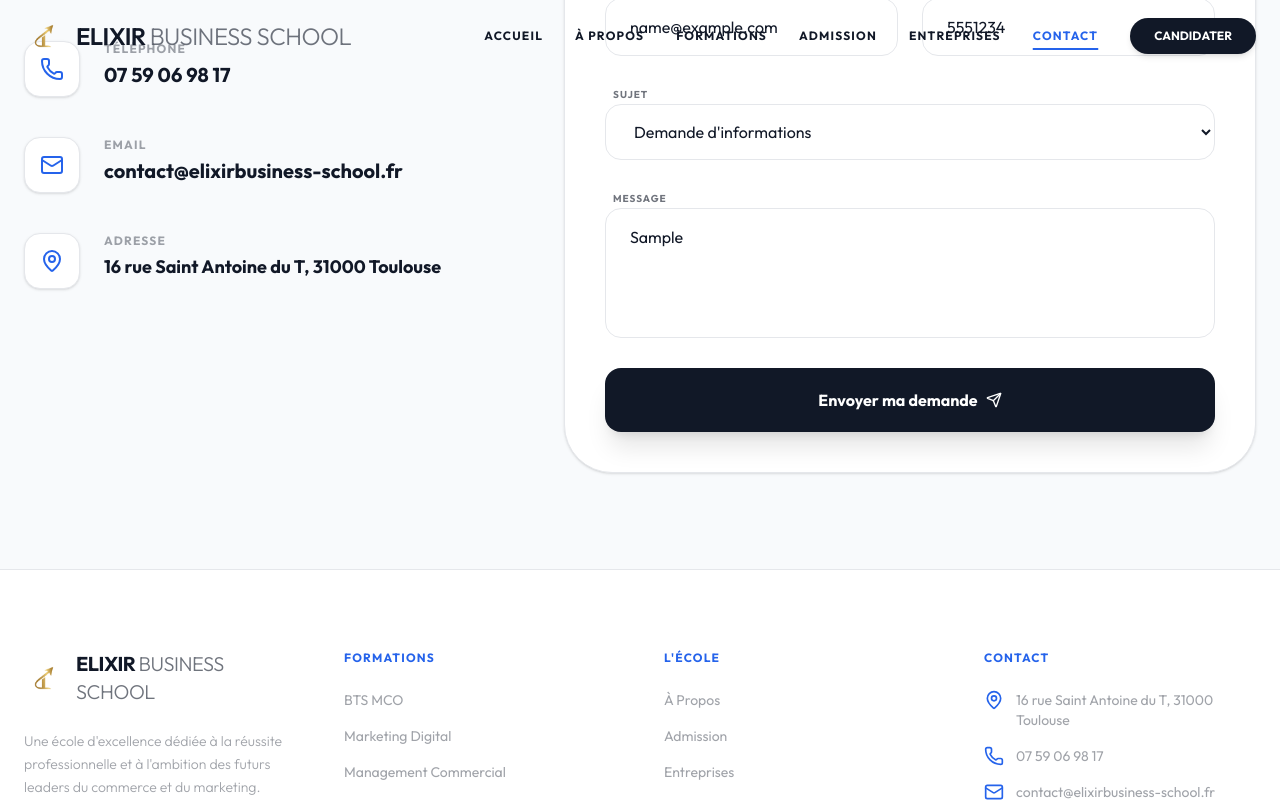
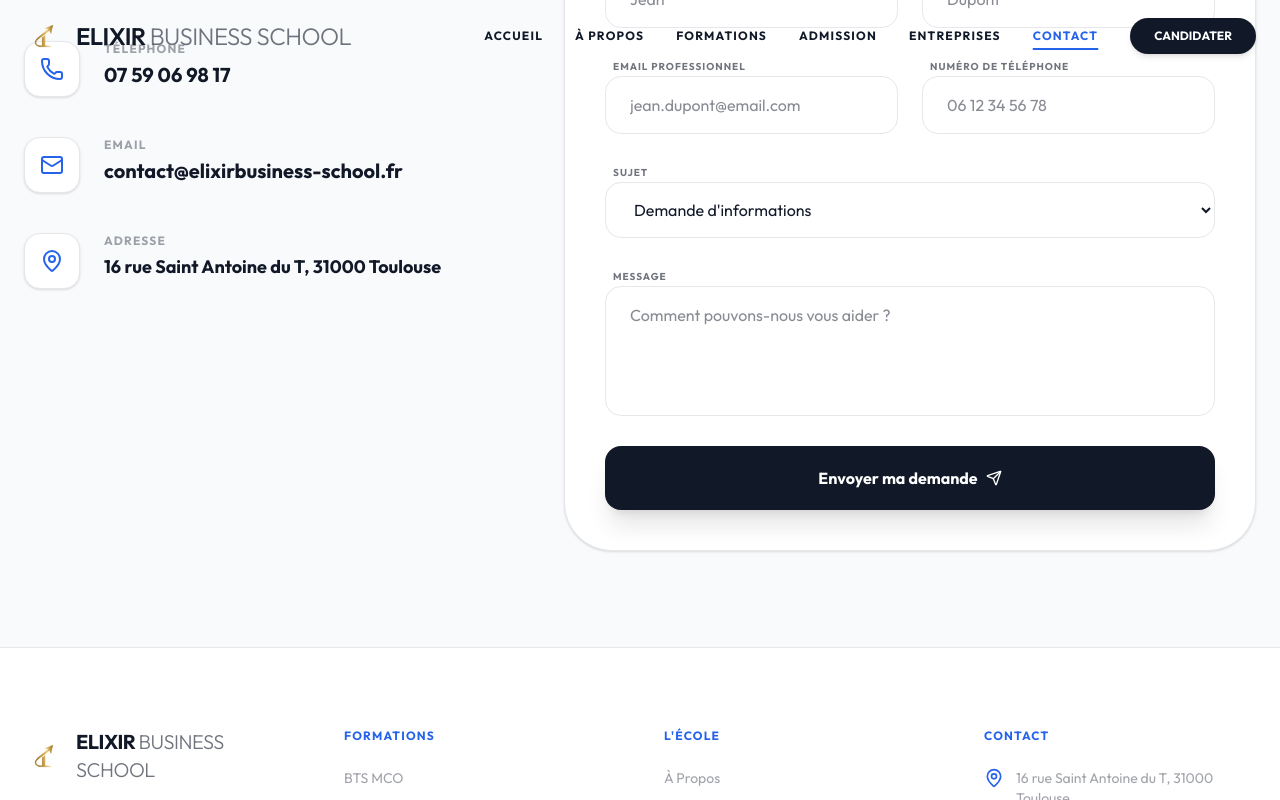
Before and after one commit to Bingo-agency26/Elixir-business-school, a React (Vite) app: page /contact in a window 1280 px wide. Both pictures are taken after typing "Sample", "Sample", "name@example.com", "5551234", "Sample" into the empty fields and a click on the button "Envoyer ma demande". Shown: the part 463-1263 px from the top of the page. Built offline with nearby package versions, Linux system fonts and the light colour scheme.

Commit message:
feat: connect contact form with EmailJS service and add feedback UI

```diff
--- a/package.json
+++ b/package.json
@@ -11,6 +11,7 @@
     "lint": "tsc --noEmit"
   },
   "dependencies": {
+    "@emailjs/browser": "^4.4.1",
     "@google/genai": "^1.29.0",
     "@tailwindcss/vite": "^4.1.14",
     "@vitejs/plugin-react": "^5.0.4",
--- /dev/null
+++ b/src/lib/email.ts
@@ -0,0 +1,34 @@
+import emailjs from '@emailjs/browser';
+
+const SERVICE_ID = 'service_xuwlgk6';
+const TEMPLATE_ID = 'template_6yf5o9f';
+const PUBLIC_KEY = 'blS21FUZB-s4ml5Q2';
+
+export interface EmailParams {
+  firstname: string;
+  lastname: string;
+  email: string;
+  phone: string;
+  subject: string;
+  message: string;
+}
+
+export const sendContactEmail = async (params: EmailParams) => {
+  return emailjs.send(
+    SERVICE_ID,
+    TEMPLATE_ID,
+    {
+      firstname: params.firstname,
+      lastname: params.lastname,
+      email: params.email,
+      phone: params.phone,
+      subject: params.subject,
+      message: params.message,
+      // Fallback combined variables for different template formats
+      from_name: `${params.firstname} ${params.lastname}`,
+      from_email: params.email,
+      reply_to: params.email,
+    },
+    PUBLIC_KEY
+  );
+};
--- a/src/pages/Contact.tsx
+++ b/src/pages/Contact.tsx
@@ -1,8 +1,53 @@
+import React, { useState, FormEvent } from 'react';
 import SectionHeading from '../components/SectionHeading';
 import { motion } from 'motion/react';
-import { Mail, Phone, MapPin, Send } from 'lucide-react';
+import { Mail, Phone, MapPin, Send, CheckCircle2, AlertCircle, Loader2 } from 'lucide-react';
+import { sendContactEmail } from '../lib/email';
 
 export default function Contact() {
+  const [formData, setFormData] = useState({
+    firstname: '',
+    lastname: '',
+    email: '',
+    phone: '',
+    subject: "Demande d'informations",
+    message: '',
+  });
+
+  const [isSubmitting, setIsSubmitting] = useState(false);
+  const [status, setStatus] = useState<'idle' | 'success' | 'error'>('idle');
+  const [errorMessage, setErrorMessage] = useState('');
+
+  const handleSubmit = async (e: FormEvent) => {
+    e.preventDefault();
+    setIsSubmitting(true);
+    setStatus('idle');
+    setErrorMessage('');
+
+    try {
+      await sendContactEmail(formData);
+      setStatus('success');
+      setFormData({
+        firstname: '',
+        lastname: '',
+        email: '',
+        phone: '',
+        subject: "Demande d'informations",
+        message: '',
+      });
+    } catch (err: any) {
+      console.error('EmailJS error:', err);
+      setStatus('error');
+      setErrorMessage(err?.text || 'Une erreur est survenue lors de l’envoi. Veuillez réespayer.');
+    } finally {
+      setIsSubmitting(false);
+    }
+  };
+
+  const handleChange = (e: React.ChangeEvent<HTMLInputElement | HTMLSelectElement | HTMLTextAreaElement>) => {
+    setFormData((prev) => ({ ...prev, [e.target.id]: e.target.value }));
+  };
+
   return (
     <main className="min-h-screen pt-32 pb-24 bg-brand-bg">
       <div className="max-w-7xl mx-auto px-6">
@@ -62,7 +107,29 @@
             >
               <div className="absolute top-0 right-0 w-32 h-32 bg-brand-secondary-soft rounded-full translate-x-1/2 -translate-y-1/2" />
 
-              <form className="space-y-6 relative z-10" onSubmit={(e) => e.preventDefault()}>
+              <form className="space-y-6 relative z-10" onSubmit={handleSubmit}>
+                {status === 'success' && (
+                  <motion.div
+                    initial={{ opacity: 0, y: -10 }}
+                    animate={{ opacity: 1, y: 0 }}
+                    className="p-4 rounded-2xl bg-emerald-50 border border-emerald-200 text-emerald-800 flex items-center space-x-3 text-sm font-medium"
+                  >
+                    <CheckCircle2 className="w-5 h-5 text-emerald-600 shrink-0" />
+                    <span>Votre demande a été envoyée avec succès ! Notre équipe vous répondra sous 24h.</span>
+                  </motion.div>
+                )}
+
+                {status === 'error' && (
+                  <motion.div
+                    initial={{ opacity: 0, y: -10 }}
+                    animate={{ opacity: 1, y: 0 }}
+                    className="p-4 rounded-2xl bg-red-50 border border-red-200 text-red-800 flex items-center space-x-3 text-sm font-medium"
+                  >
+                    <AlertCircle className="w-5 h-5 text-red-600 shrink-0" />
+                    <span>{errorMessage || "Une erreur est survenue lors de l'envoi du message."}</span>
+                  </motion.div>
+                )}
+
                 <div className="grid grid-cols-1 md:grid-cols-2 gap-6">
                   <div className="space-y-2">
                     <label htmlFor="firstname" className="text-[10px] uppercase tracking-widest font-bold text-brand-text/60 ml-2">Prénom</label>
@@ -70,6 +137,8 @@
                       id="firstname"
                       type="text"
                       required
+                      value={formData.firstname}
+                      onChange={handleChange}
                       className="w-full px-6 py-4 rounded-2xl bg-white border border-brand-border focus:border-brand-secondary focus:ring-2 focus:ring-brand-secondary/20 outline-none transition-all"
                       placeholder="Jean"
                     />
@@ -80,6 +149,8 @@
                       id="lastname"
                       type="text"
                       required
+                      value={formData.lastname}
+                      onChange={handleChange}
                       className="w-full px-6 py-4 rounded-2xl bg-white border border-brand-border focus:border-brand-secondary focus:ring-2 focus:ring-brand-secondary/20 outline-none transition-all"
                       placeholder="Dupont"
                     />
@@ -93,6 +164,8 @@
                       id="email"
                       type="email"
                       required
+                      value={formData.email}
+                      onChange={handleChange}
                       className="w-full px-6 py-4 rounded-2xl bg-white border border-brand-border focus:border-brand-secondary focus:ring-2 focus:ring-brand-secondary/20 outline-none transition-all"
                       placeholder="jean.dupont@email.com"
                     />
@@ -103,6 +176,8 @@
                       id="phone"
                       type="tel"
                       required
+                      value={formData.phone}
+                      onChange={handleChange}
                       className="w-full px-6 py-4 rounded-2xl bg-white border border-brand-border focus:border-brand-secondary focus:ring-2 focus:ring-brand-secondary/20 outline-none transition-all"
                       placeholder="06 12 34 56 78"
                     />
@@ -113,6 +188,8 @@
                   <label htmlFor="subject" className="text-[10px] uppercase tracking-widest font-bold text-brand-text/60 ml-2">Sujet</label>
                   <select
                     id="subject"
+                    value={formData.subject}
+                    onChange={handleChange}
                     className="w-full px-6 py-4 rounded-2xl bg-white border border-brand-border focus:border-brand-secondary focus:ring-2 focus:ring-brand-secondary/20 outline-none transition-all cursor-pointer"
                   >
                     <option>Demande d'informations</option>
@@ -128,14 +205,29 @@
                     id="message"
                     rows={4}
                     required
+                    value={formData.message}
+                    onChange={handleChange}
                     className="w-full px-6 py-4 rounded-2xl bg-white border border-brand-border focus:border-brand-secondary focus:ring-2 focus:ring-brand-secondary/20 outline-none transition-all resize-none"
                     placeholder="Comment pouvons-nous vous aider ?"
                   />
                 </div>
 
-                <button type="submit" className="w-full bg-brand-text text-white py-5 rounded-2xl font-bold flex items-center justify-center space-x-2 hover:bg-brand-secondary-hover hover:-translate-y-0.5 active:translate-y-0 transition-all shadow-xl group">
-                  <span>Envoyer ma demande</span>
-                  <Send className="w-4 h-4 group-hover:translate-x-1 group-hover:-translate-y-1 transition-transform" />
+                <button
+                  type="submit"
+                  disabled={isSubmitting}
+                  className="w-full bg-brand-text text-white py-5 rounded-2xl font-bold flex items-center justify-center space-x-2 hover:bg-brand-secondary-hover hover:-translate-y-0.5 active:translate-y-0 transition-all shadow-xl group disabled:opacity-50 disabled:cursor-not-allowed"
+                >
+                  {isSubmitting ? (
+                    <>
+                      <Loader2 className="w-5 h-5 animate-spin" />
+                      <span>Envoi en cours...</span>
+                    </>
+                  ) : (
+                    <>
+                      <span>Envoyer ma demande</span>
+                      <Send className="w-4 h-4 group-hover:translate-x-1 group-hover:-translate-y-1 transition-transform" />
+                    </>
+                  )}
                 </button>
               </form>
             </motion.div>
```
Also changed, not shown: 1 other file (tests, documents, lock files or other folders).
